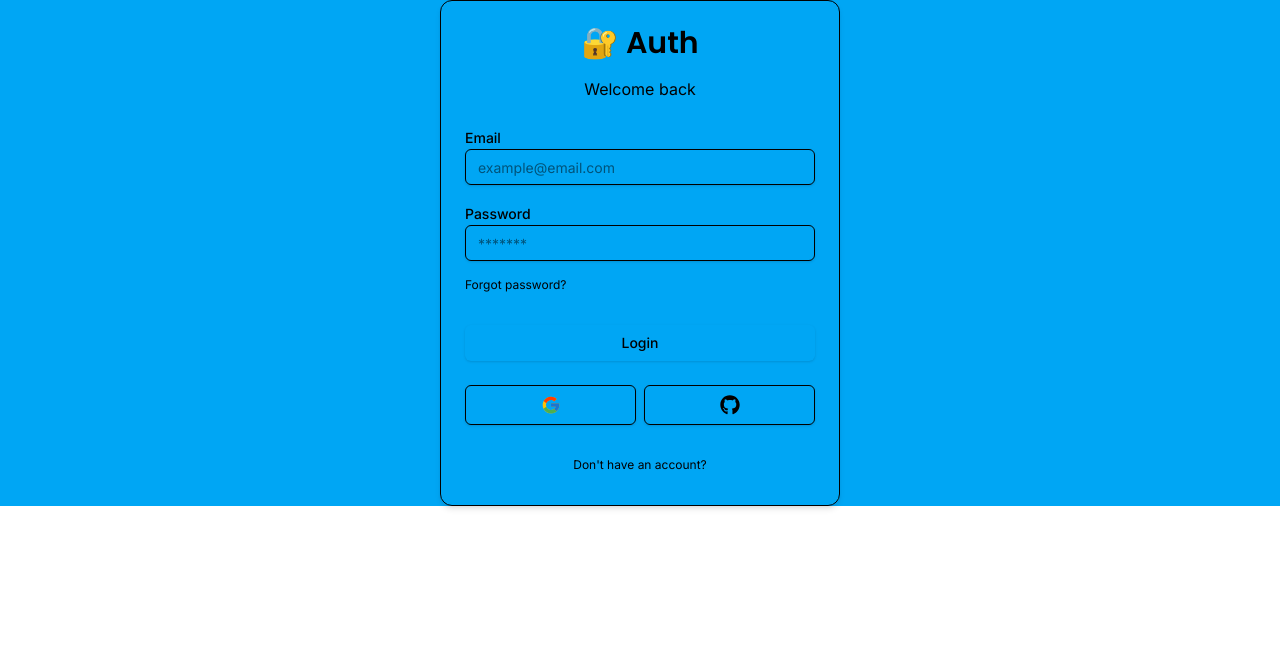
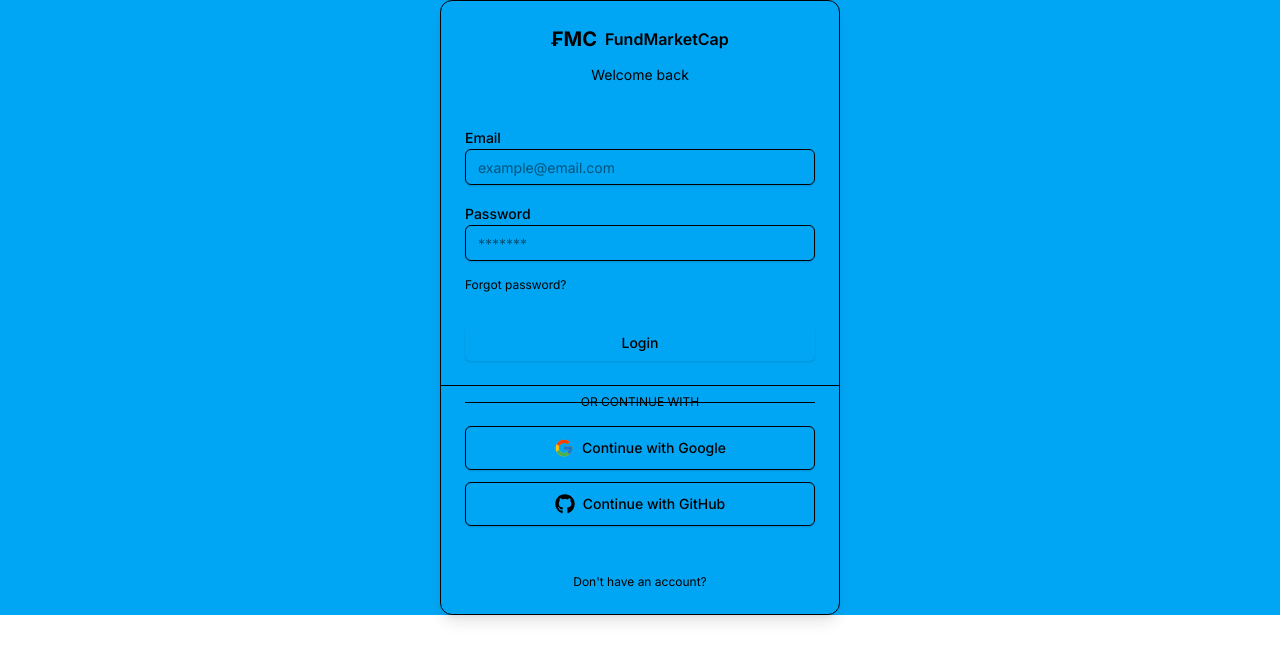
Before and after one commit to Masterchinedum/fundmarketcap, a Next.js app: page /auth/login in a window 1280 px wide. Shown: the top 660 px of the page. Built offline with nearby package versions, Linux system fonts and the light colour scheme; no server answers.

Commit message:
Refactor authentication components for improved styling and user experience

```diff
--- a/components/auth/card-wrapper.tsx
+++ b/components/auth/card-wrapper.tsx
@@ -22,20 +22,28 @@ export function CardWrapper({
   showSocial,
 }: CardWrapperProps) {
   return (
-    <Card className="w-[400px] shadow-md">
-      <CardHeader>
+    <Card className="w-[400px] border border-border bg-card shadow-lg rounded-xl overflow-hidden transition-all hover:shadow-md hover:border-primary/20">
+      <CardHeader className="pb-4 space-y-2">
         <Header label={headerLabel} />
       </CardHeader>
-      <CardContent>
+      <CardContent className="space-y-4">
         {children}
       </CardContent>
 
       {showSocial && (
-        <CardFooter>
+        <CardFooter className="flex flex-col space-y-4 pt-2 px-6 pb-6 border-t">
+          <div className="relative w-full flex items-center justify-center">
+            <div className="absolute inset-0 flex items-center">
+              <span className="w-full border-t" />
+            </div>
+            <span className="relative bg-card px-2 text-xs uppercase text-muted-foreground">
+              Or continue with
+            </span>
+          </div>
           <Social />
         </CardFooter>
       )}
-      <CardFooter>
+      <CardFooter className="px-6 py-4 bg-muted/20">
         <BackButton
           label={backButtonLabel}
           href={backButtonHref}
--- a/components/auth/header.tsx
+++ b/components/auth/header.tsx
@@ -1,24 +1,18 @@
-import { cn } from '@/lib/utils'
-import { Poppins } from 'next/font/google'
-
-const font = Poppins({
-  subsets: ['latin'],
-  weight: ['600']
-})
-
 interface HeaderProps {
   label: string
 }
 
 export function Header({ label }: HeaderProps) {
   return (
-    <div className="flex w-full flex-col gap-4 items-center justify-center">
-      <h1 className={cn('text-3xl font-semibold', font.className)}>
-        🔐 Auth
-      </h1>
-      <p className="text-muted-foreground">
+    <div className="flex w-full flex-col gap-3 items-center justify-center">
+      <div className="flex items-center justify-center">
+        <span className="text-xl font-bold text-primary mr-2">₣MC</span>
+        <span className="font-semibold">FundMarketCap</span>
+      </div>
+      <p className="text-center text-sm text-muted-foreground">
         {label}
       </p>
+      <div className="w-8 h-1 bg-primary/20 rounded-full my-1"></div>
     </div>
   )
 }
--- a/components/auth/login-form.tsx
+++ b/components/auth/login-form.tsx
@@ -83,11 +83,12 @@ export function LoginForm() {
               name="code"
               render={({field}) => (
                 <FormItem>
-                  <FormLabel>Two Factor Code</FormLabel>
+                  <FormLabel className="text-foreground font-medium">Two Factor Code</FormLabel>
                   <FormControl>
                     <Input
                       type="text"
                       placeholder="123456"
+                      className="bg-background focus-visible:ring-primary focus-visible:ring-2 transition-all"
                       disabled={pending}
                       {...field}
                     />
@@ -104,11 +105,12 @@ export function LoginForm() {
                   name="email"
                   render={({field}) => (
                     <FormItem>
-                      <FormLabel>Email</FormLabel>
+                      <FormLabel className="text-foreground font-medium">Email</FormLabel>
                       <FormControl>
                         <Input
                           type="email"
                           placeholder="example@email.com"
+                          className="bg-background focus-visible:ring-primary focus-visible:ring-2 transition-all"
                           disabled={pending}
                           {...field}
                         />
@@ -122,16 +124,17 @@ export function LoginForm() {
                   name="password"
                   render={({field}) => (
                     <FormItem>
-                      <FormLabel>Password</FormLabel>
+                      <FormLabel className="text-foreground font-medium">Password</FormLabel>
                       <FormControl>
                         <Input
                           type="password"
                           placeholder="*******"
+                          className="bg-background focus-visible:ring-primary focus-visible:ring-2 transition-all"
                           disabled={pending}
                           {...field}
                         />
                       </FormControl>
-                      <Button size="sm" variant="link" className="px-0 font-normal" asChild>
+                      <Button size="sm" variant="link" className="px-0 font-normal text-primary hover:text-primary/80 transition-colors" asChild>
                         <Link href="/auth/reset">
                           Forgot password?
                         </Link>
@@ -145,7 +148,11 @@ export function LoginForm() {
           </div>
           <FormError message={error || urlError} />
           <FormSuccess message={success} />
-          <Button type="submit" disabled={pending} className="w-full">
+          <Button
+            type="submit"
+            disabled={pending}
+            className="w-full bg-primary hover:bg-primary/90 text-primary-foreground font-medium transition-colors"
+          >
             {showTwoFactor ? 'Confirm' : 'Login'}
           </Button>
         </form>
--- a/components/auth/new-password-form.tsx
+++ b/components/auth/new-password-form.tsx
@@ -4,7 +4,6 @@ import { useForm } from "react-hook-form"
 import { Button } from "../ui/button"
 import { Input } from "../ui/input"
 
-// import { register } from "@/actions/register"
 import { CardWrapper } from "@/components/auth/card-wrapper"
 import { FormError } from "@/components/form-error"
 import { FormSuccess } from "@/components/form-success"
@@ -66,11 +65,12 @@ export function NewPasswordForm() {
               name="password"
               render={({field}) => (
                 <FormItem>
-                  <FormLabel>Password</FormLabel>
+                  <FormLabel className="text-foreground font-medium">Password</FormLabel>
                   <FormControl>
                     <Input
                       type="password"
                       placeholder="*******"
+                      className="bg-background focus-visible:ring-primary focus-visible:ring-2 transition-all"
                       disabled={pending}
                       {...field}
                     />
@@ -82,7 +82,11 @@ export function NewPasswordForm() {
           </div>
           <FormError message={error} />
           <FormSuccess message={success} />
-          <Button type="submit" disabled={pending} className="w-full">
+          <Button
+            type="submit"
+            disabled={pending}
+            className="w-full bg-primary hover:bg-primary/90 text-primary-foreground font-medium transition-colors"
+          >
             Reset password
           </Button>
         </form>
--- a/components/auth/register-form.tsx
+++ b/components/auth/register-form.tsx
@@ -1,6 +1,5 @@
 'use client'
 
-// import { z } from "zod";
 import { Input } from "../ui/input";
 import { Button } from "../ui/button";
 import { useForm } from "react-hook-form";
@@ -63,11 +62,12 @@ export function RegisterForm() {
               name="name"
               render={({field}) => (
                 <FormItem>
-                  <FormLabel>Name</FormLabel>
+                  <FormLabel className="text-foreground font-medium">Name</FormLabel>
                   <FormControl>
                     <Input
                       type="text"
                       placeholder="John Doe"
+                      className="bg-background focus-visible:ring-primary focus-visible:ring-2 transition-all"
                       disabled={pending}
                       {...field}
                     />
@@ -81,11 +81,12 @@ export function RegisterForm() {
               name="email"
               render={({field}) => (
                 <FormItem>
-                  <FormLabel>Email</FormLabel>
+                  <FormLabel className="text-foreground font-medium">Email</FormLabel>
                   <FormControl>
                     <Input
                       type="email"
                       placeholder="example@email.com"
+                      className="bg-background focus-visible:ring-primary focus-visible:ring-2 transition-all"
                       disabled={pending}
                       {...field}
                     />
@@ -99,11 +100,12 @@ export function RegisterForm() {
               name="password"
               render={({field}) => (
                 <FormItem>
-                  <FormLabel>Password</FormLabel>
+                  <FormLabel className="text-foreground font-medium">Password</FormLabel>
                   <FormControl>
                     <Input
                       type="password"
                       placeholder="*******"
+                      className="bg-background focus-visible:ring-primary focus-visible:ring-2 transition-all"
                       disabled={pending}
                       {...field}
                     />
@@ -115,7 +117,11 @@ export function RegisterForm() {
           </div>
           <FormError message={error} />
           <FormSuccess message={success} />
-          <Button type="submit" disabled={pending} className="w-full">
+          <Button
+            type="submit"
+            disabled={pending}
+            className="w-full bg-primary hover:bg-primary/90 text-primary-foreground font-medium transition-colors"
+          >
             Create an account
           </Button>
         </form>
--- a/components/auth/reset-form.tsx
+++ b/components/auth/reset-form.tsx
@@ -59,11 +59,12 @@ export function ResetForm() {
               name="email"
               render={({field}) => (
                 <FormItem>
-                  <FormLabel>Email</FormLabel>
+                  <FormLabel className="text-foreground font-medium">Email</FormLabel>
                   <FormControl>
                     <Input
                       type="email"
                       placeholder="example@email.com"
+                      className="bg-background focus-visible:ring-primary focus-visible:ring-2 transition-all"
                       disabled={pending}
                       {...field}
                     />
@@ -75,7 +76,11 @@ export function ResetForm() {
           </div>
           <FormError message={error} />
           <FormSuccess message={success} />
-          <Button type="submit" disabled={pending} className="w-full">
+          <Button
+            type="submit"
+            disabled={pending}
+            className="w-full bg-primary hover:bg-primary/90 text-primary-foreground font-medium transition-colors"
+          >
             Send reset email
           </Button>
         </form>
--- a/components/auth/social.tsx
+++ b/components/auth/social.tsx
@@ -6,7 +6,6 @@ import { FaGithub } from "react-icons/fa"
 import { useSearchParams } from "next/navigation";
 import { Button } from "@/components/ui/button"
 import { DEFAULT_LOGIN_REDIRECT } from "@/routes";
-
 
 export function Social() {
   const searchParams = useSearchParams()
@@ -19,22 +18,22 @@ export function Social() {
   }
 
   return (
-    <div className="flex items-center w-full gap-2">
+    <div className="flex flex-col w-full gap-3">
       <Button
-        size="lg"
         variant="outline"
         onClick={() => onClick('google')}
-        className="w-full"
+        className="w-full bg-background hover:bg-background/80 border-border hover:border-primary/30 transition-all h-11 flex items-center justify-center"
       >
-        <FcGoogle className="size-5" />
+        <FcGoogle className="h-5 w-5 mr-2" />
+        <span className="font-medium">Continue with Google</span>
       </Button>
       <Button
-        size="lg"
         variant="outline"
         onClick={() => onClick('github')}
-        className="w-full"
+        className="w-full bg-background hover:bg-background/80 border-border hover:border-primary/30 transition-all h-11 flex items-center justify-center"
       >
-        <FaGithub className="size-5" />
+        <FaGithub className="h-5 w-5 mr-2" />
+        <span className="font-medium">Continue with GitHub</span>
       </Button>
     </div>
   )
```
